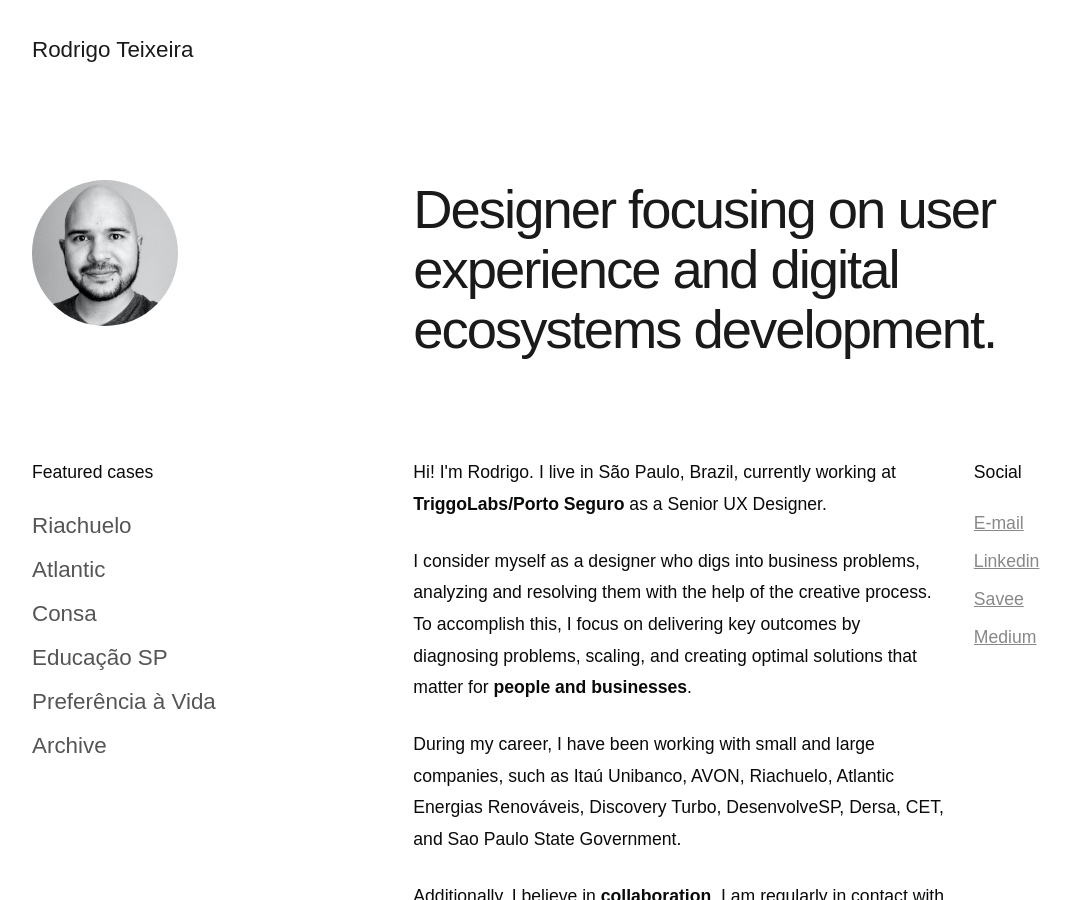
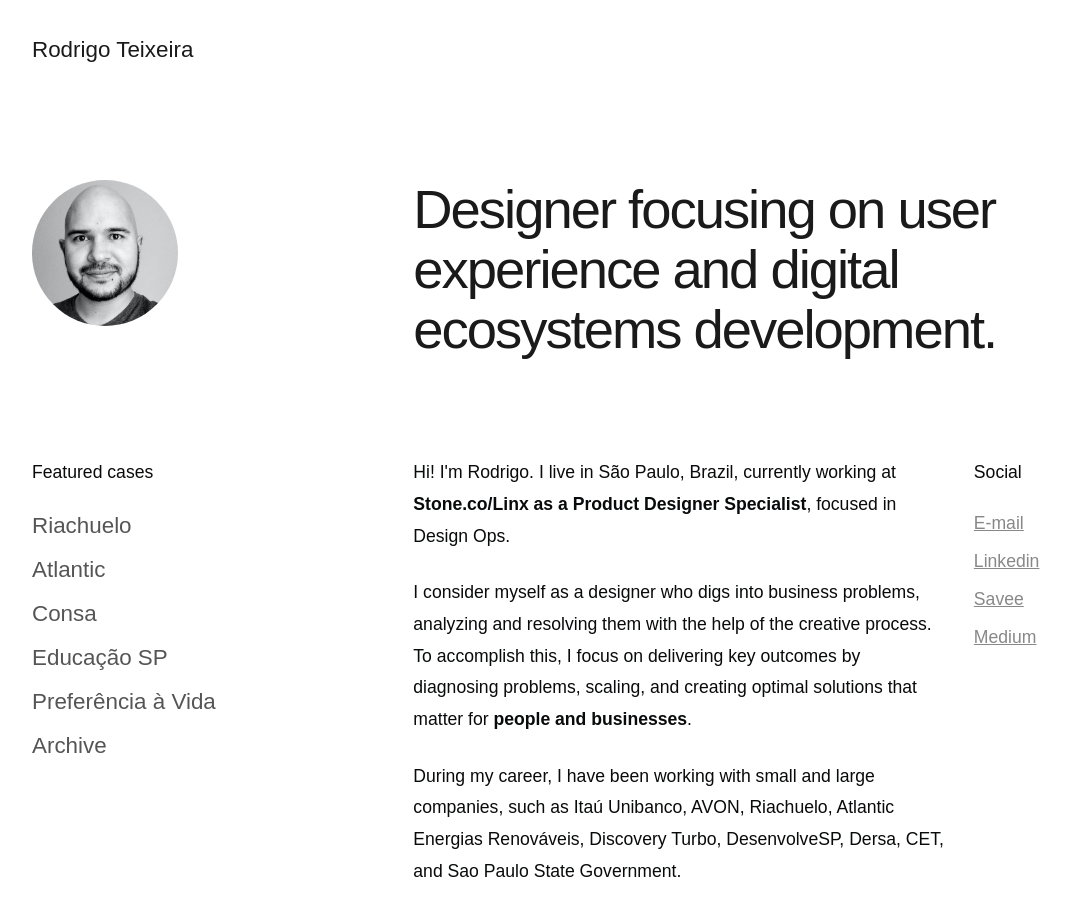
Before and after one commit to drigoteixeira/drigoteixeira.github.io, a Jekyll site: the page built from index.html, in a window 1280 px wide and 900 px high. Shown: the whole window, without its empty margins (58-1128 px from the left). Built offline with Jekyll 4.4.1, drawn with Linux system fonts in a browser that asks for light colours; some web fonts are replaced.

Commit message:
Update about info

```diff
--- a/about/index.html
+++ b/about/index.html
@@ -21,7 +21,7 @@
     <div class="row">
         <div class="four columns">
            <h2>About me</h2>
-            <p>Hi! I'm Rodrigo. I live in São Paulo, Brazil, currently working at Porto Seguro as Product Designer.</p>
+            <p>Hi! I'm Rodrigo. I live in São Paulo, Brazil, currently working at Stone.co/Linx as a Product Designer Specialist, focused in Design Ops.</p>
             <p>I consider myself a proactive, focused, and self-starter who completely believes in people, teamwork, effort, and optimizing processes through good design.</p>
 
         </div>
--- a/index.html
+++ b/index.html
@@ -48,7 +48,7 @@
                 <div class="nine columns">
 
 
-                    <p>Hi! I'm Rodrigo. I live in São Paulo, Brazil, currently working at <b>TriggoLabs/Porto Seguro</b> as a Senior UX Designer.</p>
+                    <p>Hi! I'm Rodrigo. I live in São Paulo, Brazil, currently working at <b>Stone.co/Linx as a Product Designer Specialist</b>, focused in Design Ops.</p>
 
                     <p>I consider myself as a designer who digs into business problems, analyzing and resolving them with the help of the creative process. To accomplish this, I focus on delivering key outcomes by diagnosing problems, scaling, and creating optimal solutions that matter for <b>people and businesses</b>.</p>
 
```
